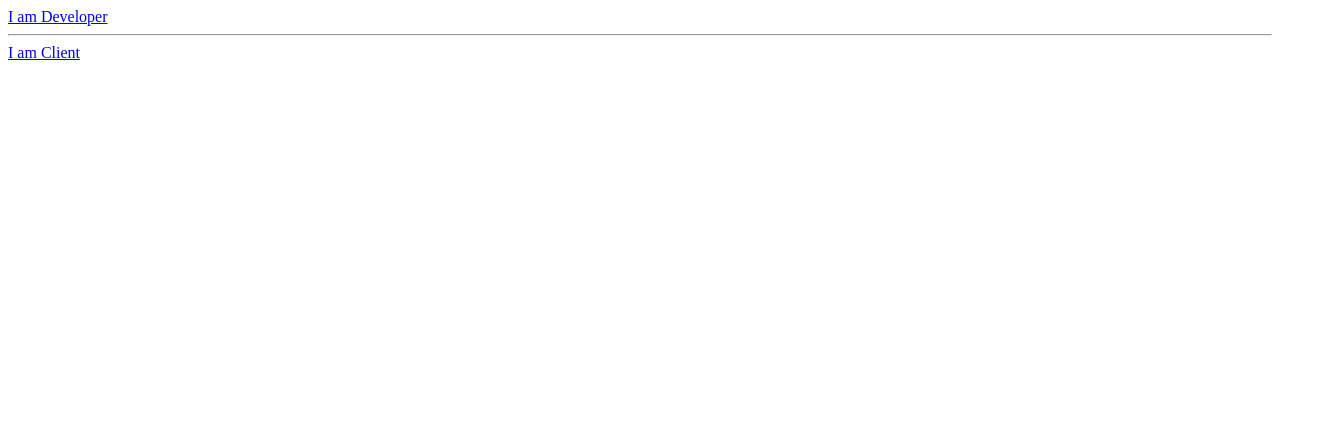
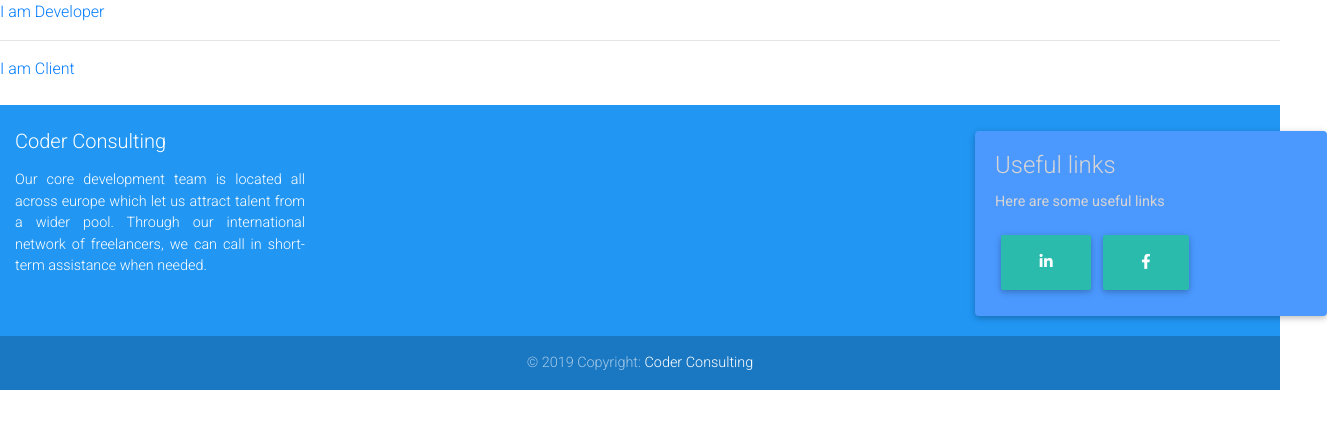
Before and after one commit to maximiliangarmatsch/rentdevelopers, a React (Create React App) app: page / in a window 1280 px wide. Shown: the top 428 px of the page, 1327 px wide, since content can reach past the window. Built offline with nearby package versions, Linux system fonts and the light colour scheme.

Commit message:
Add footer

```diff
--- a/package.json
+++ b/package.json
@@ -5,6 +5,7 @@
   "dependencies": {
     "@material-ui/core": "^3.9.2",
     "axios": "^0.18.0",
+    "mdbreact": "^4.11.0",
     "react": "^16.8.3",
     "react-dom": "^16.8.3",
     "react-router-dom": "^4.3.1",
--- a/src/components/LandingPage.js
+++ b/src/components/LandingPage.js
@@ -1,5 +1,6 @@
 import React, { Component } from 'react';
 import { Link } from 'react-router-dom';
+import Footer from "./footer/Footer";
 
 class LandingPage extends Component {
   render() {
@@ -8,6 +9,7 @@ class LandingPage extends Component {
         <Link to='/developer/register'>I am Developer</Link>
         <hr />
         <Link to='/members'>I am Client</Link>
+				<Footer/>
       </div>
     )
   }
--- /dev/null
+++ b/src/components/footer/Footer.js
@@ -0,0 +1,48 @@
+import React, {Component} from 'react';
+import { MDBCol, MDBContainer, MDBRow, MDBFooter } from "mdbreact";
+import { MDBCard, MDBCardTitle, MDBCardText } from "mdbreact";
+import {MDBBtn, MDBIcon} from "mdbreact";
+import "./footer.css";
+
+class Footer extends Component{
+	render(){
+		return (
+			<MDBFooter color="blue" className="font-small pt-4 mt-4">
+				<MDBContainer fluid className="text-center text-md-left">
+					<MDBRow>
+						<MDBCol md="3" smd="3">
+							<h5 className="title">Coder Consulting</h5>
+							<p className=" par1 text-justify">
+								Our core development team is located all across europe which let us attract talent from a wider pool.
+								Through our international network of freelancers, we can call in short-term assistance when needed.
+							</p>
+						</MDBCol>
+						<MDBCol md="6" smd="6"/>
+						<MDBCol className="colCard" md="3" smd="3">
+							<MDBCard className="card-body" style={{ width: "22rem", marginTop: "0.1rem", background: "#4b99ff	"}}>
+								<MDBCardTitle>Useful links</MDBCardTitle>
+								<MDBCardText>
+									Here are some useful links
+								</MDBCardText>
+								<div className="flex-row">
+									<MDBBtn size="lg" social="li">
+										<MDBIcon fab icon="linkedin-in" />
+									</MDBBtn>
+									<MDBBtn size="lg" social="fb">
+										<MDBIcon fab icon="facebook-f" />
+									</MDBBtn>
+								</div>
+							</MDBCard>
+						</MDBCol>
+					</MDBRow>
+				</MDBContainer>
+				<div className="footer-copyright text-center py-3">
+					<MDBContainer fluid>
+						&copy; {new Date().getFullYear()} Copyright: <a href="http://coderconsulting.de/"> Coder Consulting </a>
+					</MDBContainer>
+				</div>
+			</MDBFooter>
+		)
+	}
+}
+export default Footer;
--- /dev/null
+++ b/src/components/footer/footer.css
@@ -0,0 +1,19 @@
+.par1 {
+  margin-top: 1rem;
+}
+.colCard{
+  padding-bottom: 1.3rem;
+}
+.card-body {
+  background: #ccc;
+  color: #d6d4d4;
+  margin-right: 1em;
+}
+
+.card-body .flex-row a {
+  color: #e8d292;
+}
+
+.btn-li{
+
+}
--- a/src/index.js
+++ b/src/index.js
@@ -1,5 +1,8 @@
 import React from 'react';
 import ReactDOM from 'react-dom';
 import App from './App';
+import '@fortawesome/fontawesome-free/css/all.min.css';
+import 'bootstrap-css-only/css/bootstrap.min.css';
+import 'mdbreact/dist/css/mdb.css';
 
 ReactDOM.render(<App />, document.getElementById('root'));
```
Also changed, not shown: 1 other file (tests, documents, lock files or other folders).
